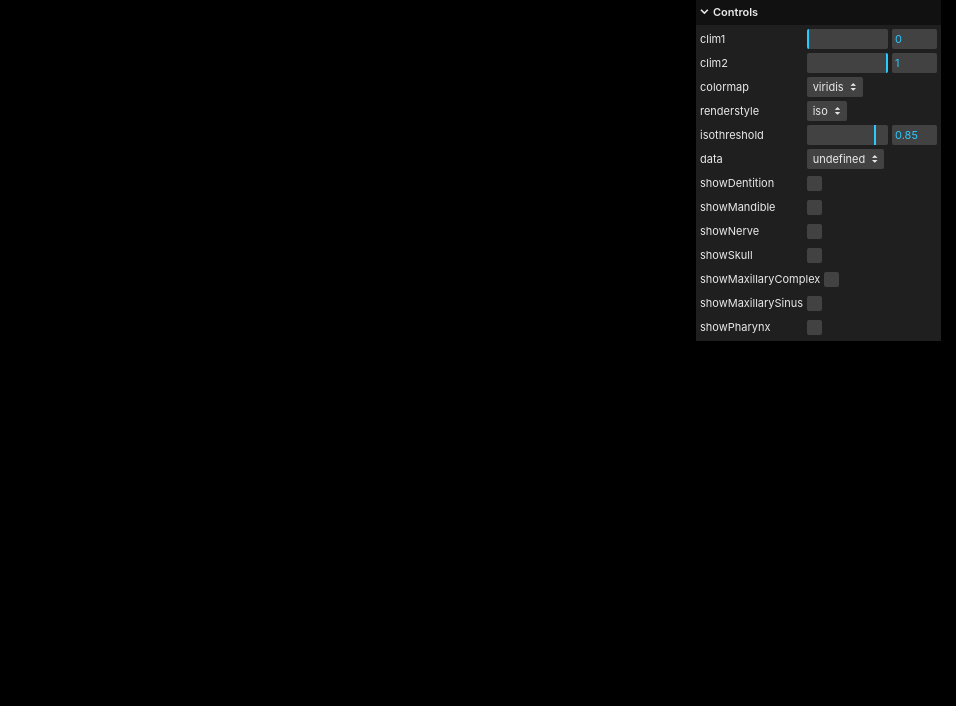
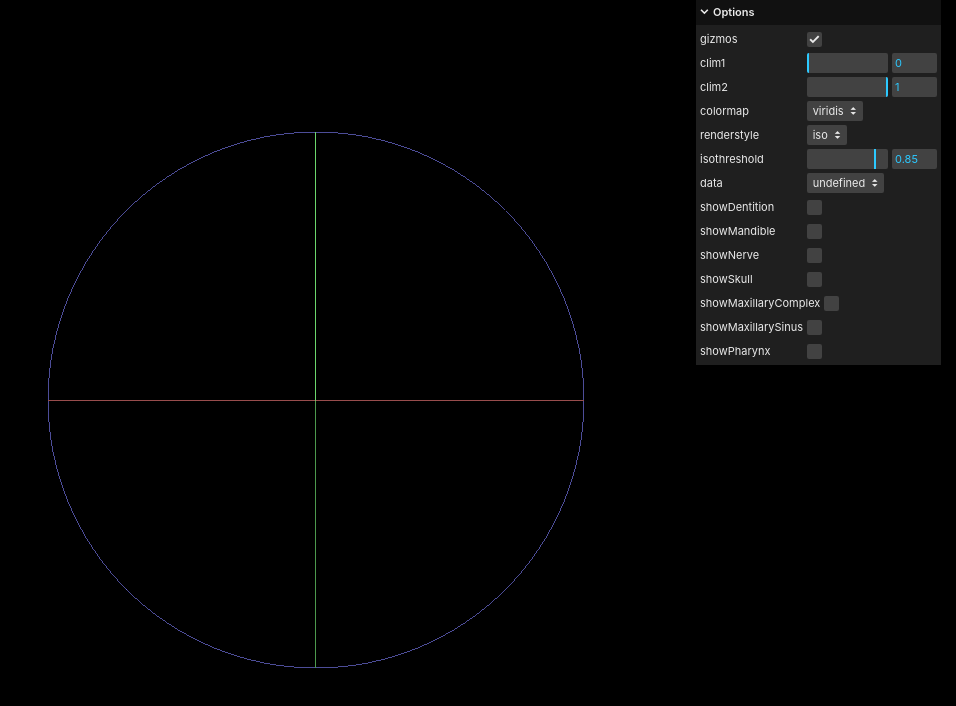
Before and after one commit to Mar02cop/medicaldata-visualizer, a website: page index.html in a window 1280 px wide. Shown: the whole page, without its empty margins (324-1280 px from the left). Drawn offline with nearby package versions, Linux system fonts and the light colour scheme; no server answers.

Commit message:
Update index.html

```diff
--- a/index.html
+++ b/index.html
@@ -22,17 +22,18 @@
 
     import * as THREE from 'three';
     import { GUI } from 'three/addons/libs/lil-gui.module.min.js';
-    import { OrbitControls } from 'three/addons/controls/OrbitControls.js';
+    import { ArcballControls } from 'three/addons/controls/ArcballControls.js';
     import { NRRDLoader } from 'three/addons/loaders/NRRDLoader.js';
     import { VolumeRenderShader1 } from 'three/addons/shaders/VolumeShader.js';
 
-	const volumes = [];
+
+    let renderer, scene, camera, controls, material, volconfig, data, cmtextures, arcballGUI;
+
     const directories = [];
 
-    let renderer, scene, camera, controls, material, volconfig, data, cmtextures;
+    const dataLabels = {};
 
-    const directoryLabels = {};
-    const dataLabels = {};
+    const volumes = [];
     const dentition = [];
     const mandible = [];
     const maxillaryComplex = [];
@@ -40,7 +41,9 @@
     const nerve = [];
     const pharynx = [];
     const skull = [];
-    let index = 1;
+
+    //let index = 1;
+
     let volumeDentitionMesh = null;
     let volumeMandibleMesh = null;
     let volumeMaxillaryComplexMesh = null;
@@ -69,20 +72,22 @@
         renderer.setSize(window.innerWidth, window.innerHeight);
         document.body.appendChild(renderer.domElement);
 
-        // Create camera (The volume renderer does not work very well with perspective yet)
-        const h = 512; // frustum height
+         // Orthographic camera setup
         const aspect = window.innerWidth / window.innerHeight;
-        camera = new THREE.OrthographicCamera(-h * aspect / 2, h * aspect / 2, h / 2, -h / 2, 1, 1000);
-        camera.position.set(-64, -64, 128);
-        camera.up.set(0, 0, 1); // In our data, z is up
+        const frustumSize = 512;
+        camera = new THREE.OrthographicCamera(
+            frustumSize * aspect / -2,   // left
+            frustumSize * aspect / 2,    // right
+            frustumSize / 2,             // top
+            frustumSize / -2,            // bottom
+            -3000,  // near: Ensure this is negative or at least small enough
+            3000    // far: Set far enough to include the entire volume
+        );
 
-        // Create controls
-        controls = new OrbitControls(camera, renderer.domElement);
+         // Controls (ArcballControls) - enable gizmos
+        controls = new ArcballControls(camera, renderer.domElement, scene);
+        controls.setGizmosVisible(true);
         controls.addEventListener('change', render);
-        controls.target.set(64, 64, 128);
-        controls.minZoom = 0.5;
-        controls.maxZoom = 4;
-        controls.enablePan = false;
         controls.update();
 
         // The GUI for interaction
@@ -92,7 +97,12 @@
             showSkull: false, showMaxillaryComplex: false, showMaxillarySinus: false, showPharynx: false
         };
 
+        arcballGUI = {gizmos : true};
         const gui = new GUI();
+        gui.title('Options');
+        gui.add(arcballGUI, 'gizmos').onChange( function () {
+            controls.setGizmosVisible( arcballGUI.gizmos );
+        } );
         gui.add(volconfig, 'clim1', 0, 1, 0.01).onChange(updateUniforms);
         gui.add(volconfig, 'clim2', 0, 1, 0.01).onChange(updateUniforms);
         gui.add(volconfig, 'colormap', { gray: 'gray', viridis: 'viridis' }).onChange(updateUniforms);
@@ -112,7 +122,7 @@
         loadVolume(volconfig.data);
 
         window.addEventListener('resize', onWindowResize);
-        const renderInterval = 200; // Render every 100 milliseconds
+        const renderInterval = 200; // Render every 200 milliseconds
         setInterval(() => renderer.render(scene, camera), renderInterval);
     }
 
@@ -200,11 +210,30 @@
             const mesh = new THREE.Mesh(geometry, material);
             scene.add(mesh);
 
+
+            centerCameraOnVolume(mesh);
             if (onLoadCallback) {
                 onLoadCallback();
             }
         });
     }
+
+    function centerCameraOnVolume(volume) {
+    const boundingBox = new THREE.Box3().setFromObject(volume);
+    const center = new THREE.Vector3();
+    boundingBox.getCenter(center);
+
+    const size = new THREE.Vector3();
+    boundingBox.getSize(size);
+
+    const maxDim = Math.max(size.x, size.y, size.z);
+    const distance = maxDim * 1.5;
+
+    camera.position.set(center.x, center.y, distance);
+    controls.target.copy(center);
+    controls.update();
+}
+
 
     function loadAdditionalVolume(data, setVolumeMeshCallback) {
         new NRRDLoader().load(data, function (volume) {
@@ -334,8 +363,7 @@
 								break;
 							case 'Input.nrrd':
 								volumes.push(file);
-								dataLabels[`P${index}`] = file;
-								index++;
+                                dataLabels[`P${directories.indexOf(path) + 1}`] = file;
 								break;
 							default:
 								console.log('Unknown case:', x);
```
